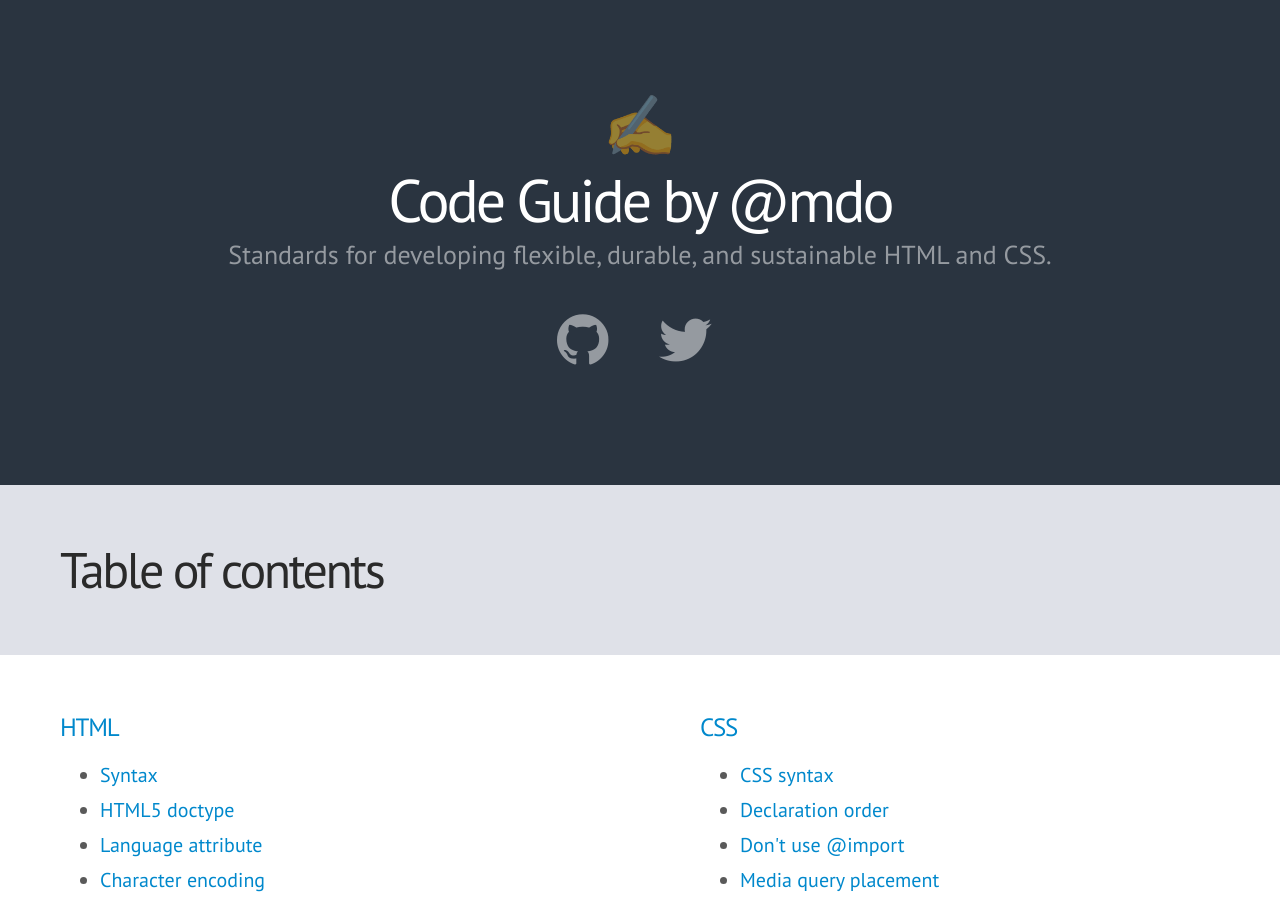
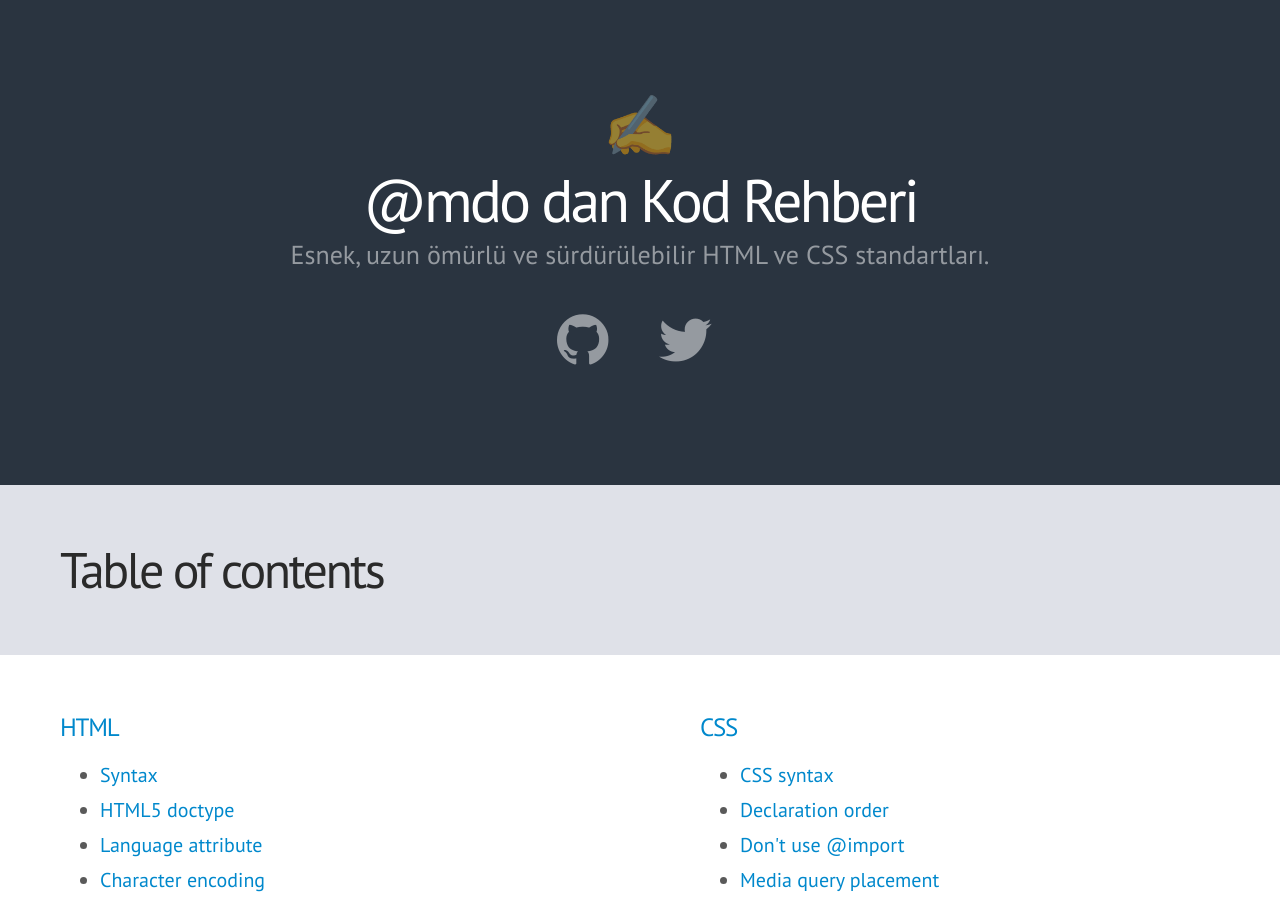
Before and after one commit to hayatbiralem/kod-rehberi, a Jekyll site: the page built from index.html, in a window 1280 px wide and 900 px high. Built offline with Jekyll 4.4.1, drawn with Linux system fonts in a browser that asks for light colours; some web fonts are replaced; Markdown is read by kramdown in place of the engine named in the settings; comment, search, counter and statistics services are not loaded.

Commit message:
Site title and description updated

```diff
--- a/_config.yml
+++ b/_config.yml
@@ -1,6 +1,6 @@
-name:          Code Guide by @mdo
-description:   Standards for developing flexible, durable, and sustainable HTML and CSS.
-url:           http://codeguide.co
+name:          "@mdo dan Kod Rehberi"
+description:   Esnek, uzun ömürlü ve sürdürülebilir HTML ve CSS standartları.
+url:           http://hayatbiralem.com/kod-rehberi
 
 markdown:      rdiscount
 permalink:     pretty
```
